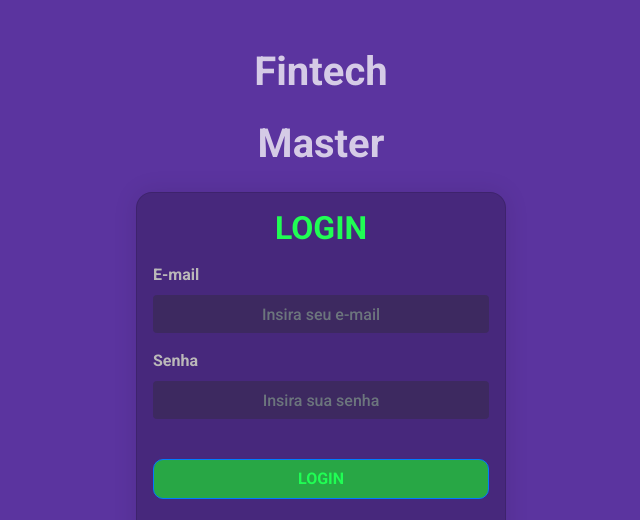
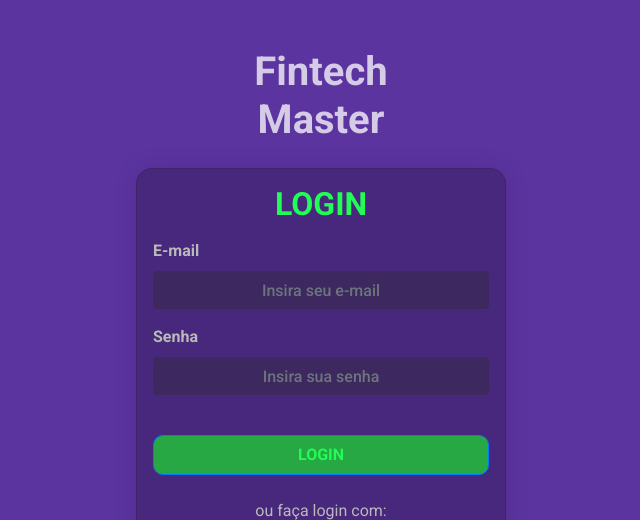
Before and after one commit to henferreirapro/projeto-fintech-master, a plain HTML site: page docs/index.html in a window 1280 px wide. Shown: the top 520 px of the page, without its empty margins (319-959 px from the left). Drawn offline with nearby package versions, Linux system fonts and the light colour scheme.

Commit message:
ajuste de espaçamento titulo principal
ajustei o titulo e também formatei com uma div no HTML para deixar formatado igual aos outros campos.

```diff
--- a/docs/index.html
+++ b/docs/index.html
@@ -12,9 +12,12 @@
 <body>
 
 <div class="container mt-5">
-    <!-- Logo -->
-    <h1 class="titulo-principal">Fintech</h1>
-    <h1 class="titulo-principal">Master</h1>
+    <!-- Logo / Titulo do projeto -->
+     <div class="container-titulo">
+        <h1 class="titulo-principal">Fintech</h1>
+        <h1 class="titulo-principal">Master</h1>
+     </div>
+
 
     <!--Container Formulário de Login -->
     <div class="card mt-4">
--- a/docs/styles.css
+++ b/docs/styles.css
@@ -8,6 +8,13 @@ body {
 /* Container principal da pagina */
 .container {
   max-width: 400px; /* Largura máxima do container */
+
+}
+
+
+/* area do titulo principal */
+.container-titulo {
+  margin: 1rem;
 }
 
 .titulo-principal {
@@ -15,6 +22,7 @@ body {
   margin-bottom: 1.5rem; /* Espaçamento abaixo do logo */
   color: #ffffffbe;
   font-weight: bold;
+  margin: 0;
 }
 
 
```
